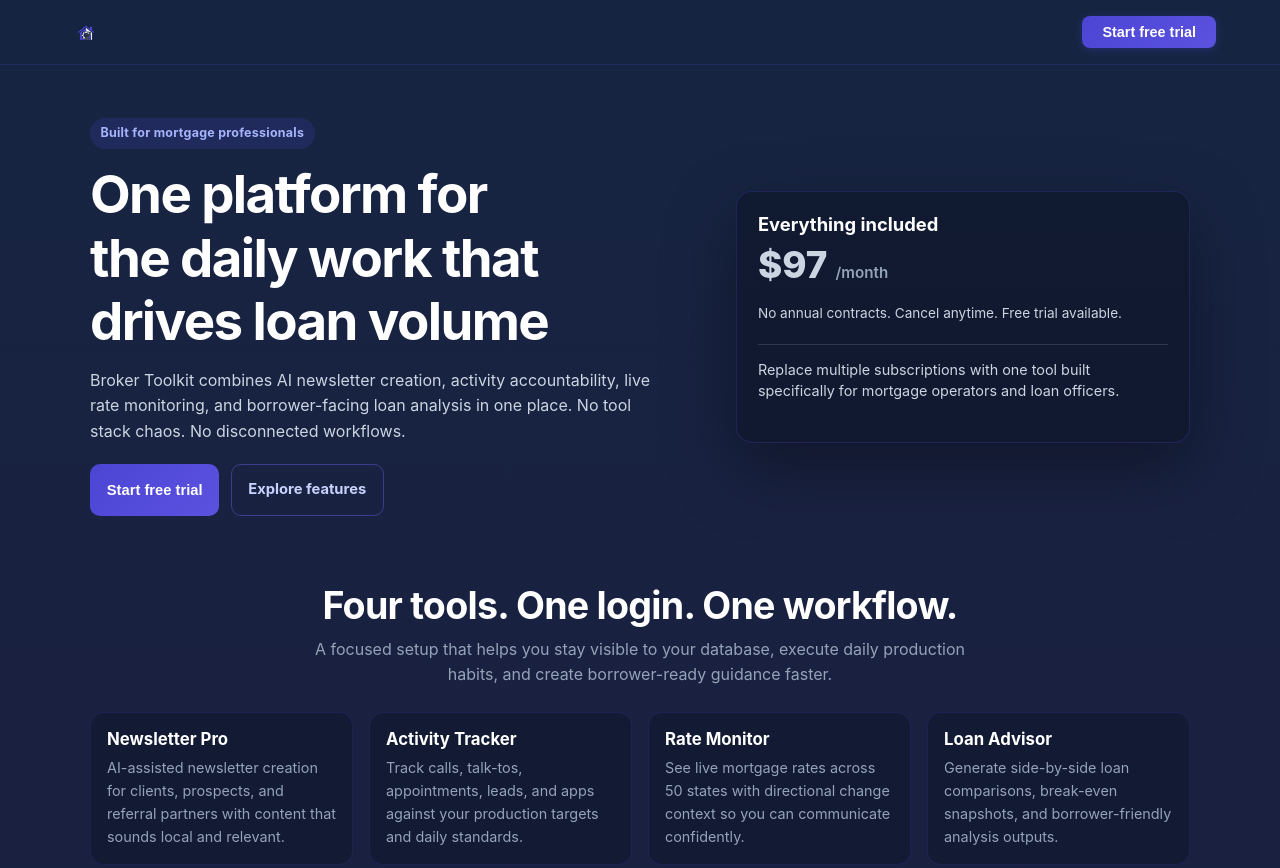
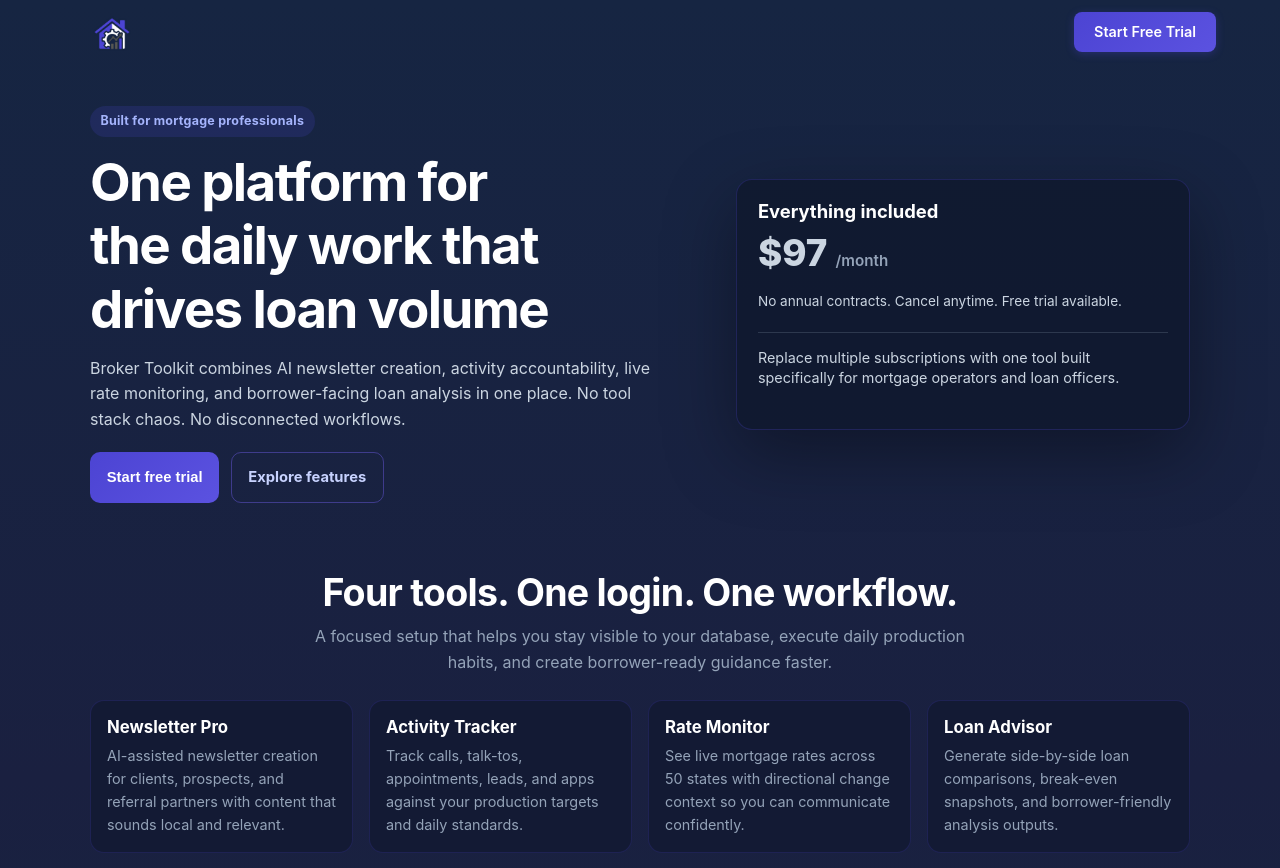
Before and after one commit to mmcallister8/brokertoolkit-website, a website: page join.html in a window 1280 px wide. Shown: the top 868 px of the page. Drawn offline with Linux system fonts and the light colour scheme.

Commit message:
fix: reuse native header component on /join with CTA-only layout (#9)

```diff
--- a/join.html
+++ b/join.html
@@ -31,23 +31,6 @@
   <noscript><link rel="stylesheet" href="styles.css?v=06c6bbbb"></noscript>
 <style>
     .join-shell { min-height: 100vh; background: linear-gradient(180deg,#162542 0,#1a2040 60%,#162542 100%); }
-    .join-nav {
-      position: sticky; top: 0; z-index: 30; background: rgba(22,37,66,.92); backdrop-filter: blur(10px);
-      border-bottom: 1px solid rgba(76,68,211,.18);
-    }
-    .join-nav-inner {
-      max-width: 1200px; margin: 0 auto; padding: 0 1.5rem; height: 64px;
-      display: flex; align-items: center; justify-content: space-between;
-    }
-    .join-logo img { width: 44px; height: 44px; }
-    .join-nav-cta {
-      background: linear-gradient(135deg,#4c44d3,#5b52e0); color: #fff; border: none;
-      padding: .5rem 1.25rem; border-radius: 8px; font-size: .9rem; font-weight: 600; cursor: pointer;
-      box-shadow: 0 2px 8px rgba(76,68,211,.3);
-      transition: .25s;
-    }
-    .join-nav-cta:hover { background: linear-gradient(135deg,#5b52e0,#6e5ce7); transform: translateY(-1px); }
-
     .join-section { padding: 4.2rem 1.25rem; }
     .join-container { max-width: 1100px; margin: 0 auto; }
 
@@ -135,8 +118,9 @@
     }
     @media (max-width: 700px) {
       .join-grid-2, .join-grid-4 { grid-template-columns: 1fr; }
-      .join-nav-inner { padding: 0 1rem; }
-      .join-nav-cta { padding: .5rem 1rem; font-size: .86rem; }
+      .join-top-nav .nav-inner { padding: 0 1rem; }
+      .join-top-nav .nav-links { display: flex !important; }
+      .join-top-nav .cta-nav { padding: .45rem .95rem; }
     }
   </style>
 <meta property="og:image" content="https://brokertoolkit.app/assets/og-image.png">
@@ -151,17 +135,19 @@
 height="0" width="0" style="display:none;visibility:hidden"></iframe></noscript>
 <!-- End Google Tag Manager (noscript) -->
   <div class="join-shell">
-    <header class="join-nav">
-      <div class="join-nav-inner">
-        <a class="join-logo" href="/" aria-label="Broker Toolkit home">
-          <img src="assets/logo-icon.png" alt="Broker Toolkit">
+    <nav class="join-top-nav">
+      <div class="nav-inner">
+        <a href="/" class="logo" aria-label="Broker Toolkit home">
+          <img class="logo-icon" src="assets/logo-icon.png" alt="Broker Toolkit">
         </a>
-        <button class="join-nav-cta" type="button" data-open-trial>Start free trial</button>
+        <div class="nav-links">
+          <a href="#" class="cta-nav" data-open-trial>Start Free Trial</a>
+        </div>
       </div>
-    </header>
+    </nav>
 
     <main>
-      <section class="join-section" style="padding-top:3.3rem;">
+      <section class="join-section" style="padding-top:6.6rem;">
         <div class="join-container join-hero">
           <div>
             <span class="join-badge">Built for mortgage professionals</span>
@@ -314,7 +300,7 @@ height="0" width="0" style="display:none;visibility:hidden"></iframe></noscript>
         modal.setAttribute('aria-hidden', 'true');
       }
 
-      openButtons.forEach(btn => btn.addEventListener('click', openModal));
+      openButtons.forEach(btn => btn.addEventListener('click', (e) => { e.preventDefault(); openModal(); }));
       closeModalBtn.addEventListener('click', closeModal);
       modal.addEventListener('click', (e) => {
         if (e.target === modal) closeModal();
```
Also changed, not shown: src/pages/join.html (+13 -27 lines).
